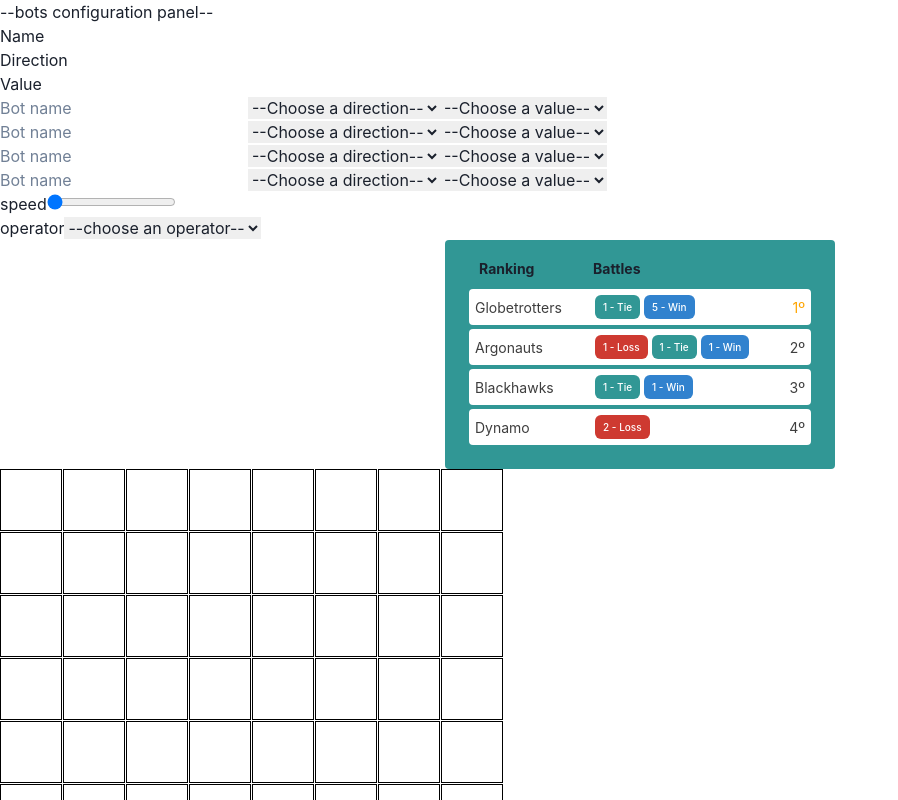
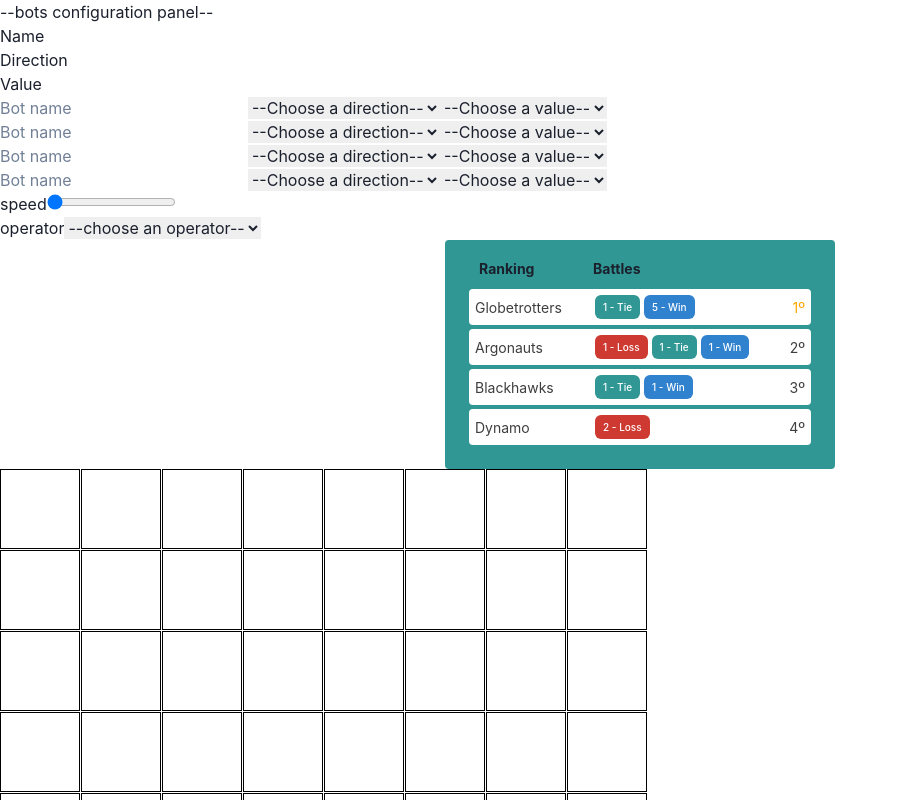
Before and after one commit to chingu-voyages/v44-tier2-team-25, a React (Create React App) app in the folder boolebots/: page / in a window 1280 px wide. Shown: the top 800 px of the page, without its empty margins (0-898 px from the left). Built offline with nearby package versions, Linux system fonts and the light colour scheme.

Commit message:
Move styling to scss file

```diff
--- a/boolebots/src/components/GameBoard/gameBoard.js
+++ b/boolebots/src/components/GameBoard/gameBoard.js
@@ -1,4 +1,6 @@
 import React from "react";
+import "./gameboard.scss";
+
 const GameBoard = ({ boardSize, bot1, bot2 }) => {
   //This version allows for each square to have an id with it's coordinates. This will help when triggering a bot battle.
   const board = [];
@@ -8,8 +10,7 @@ const GameBoard = ({ boardSize, bot1, bot2 }) => {
     }
   }
   const gameBoard = board.map((tile) => (
-    <div
-      style={{ border: "1px solid black", padding: "30px" }}
+    <div className="tile"
       id={tile}
       key={tile}
     >
@@ -23,12 +24,8 @@ const GameBoard = ({ boardSize, bot1, bot2 }) => {
   ));
   return (
     <div
-      //Temporary styling to visualize board
-      style={{
-        display: "inline-grid",
-        gridTemplateColumns: `repeat(${boardSize}, 1fr)`,
-        gap: "1px",
-      }}
+      className="game-board"
+      style={{ gridTemplateColumns: `repeat(${boardSize}, 1fr)` }}
     >
       {gameBoard}
     </div>
--- a/boolebots/src/components/GameBoard/gameboard.scss
+++ b/boolebots/src/components/GameBoard/gameboard.scss
@@ -1 +1,12 @@
 @import "../../styles/global.scss";
+
+.game-board {
+  display: inline-grid;
+  gap: 1px;
+}
+
+.tile {
+  border: 1px solid black;
+  width: 80px;
+  height: 80px;
+}
```
